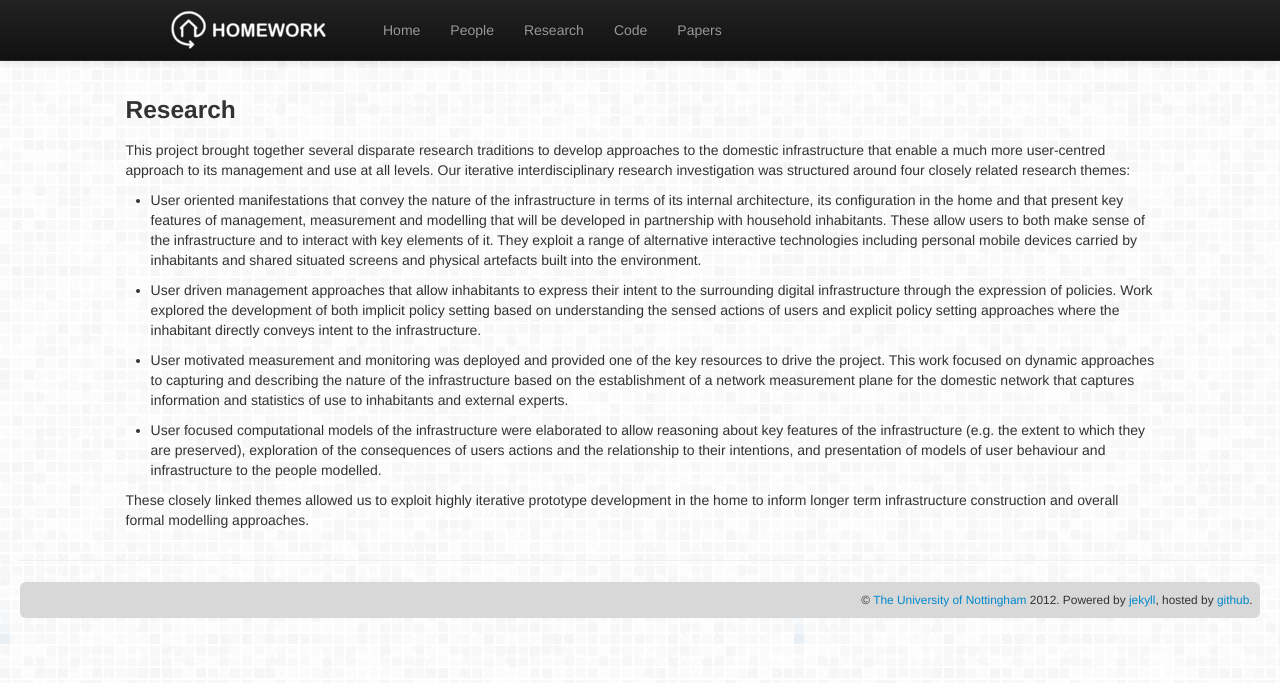
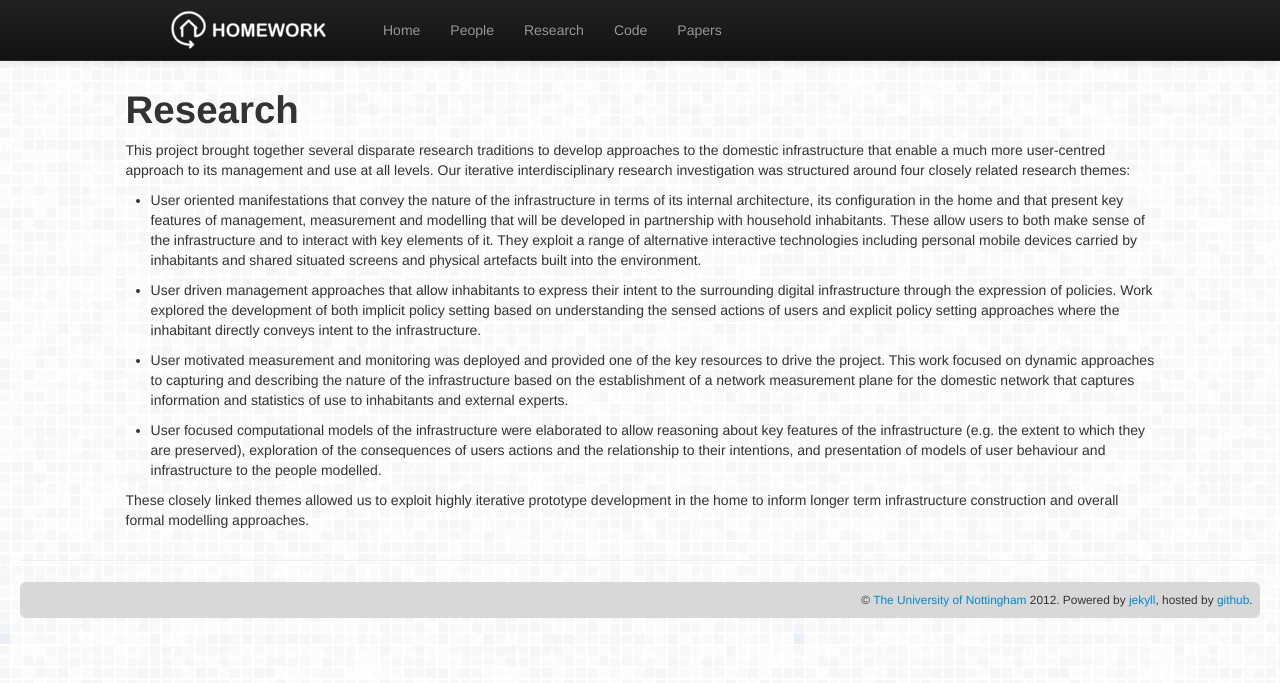
Before and after one commit to homework/homework.github.com, a Jekyll site: the page built from research.md, in a window 1280 px wide. Shown: the top 683 px of the page. Built offline with Jekyll 4.4.1, drawn with Linux system fonts in a browser that asks for light colours; nearby versions of some CDN libraries; library files that are not in the unit come from our copies; Markdown is read by kramdown in place of the engine named in the settings.

```diff
--- a/research.md
+++ b/research.md
@@ -3,7 +3,7 @@ layout: page
 description: the homework project &rdquo; research
 ---
 
-### Research
+# Research
 
 This project brought together several disparate research traditions to develop approaches to the domestic infrastructure that enable a much more user-centred approach to its management and use at all levels. Our iterative interdisciplinary research investigation was structured around four closely related research themes:
 
```
